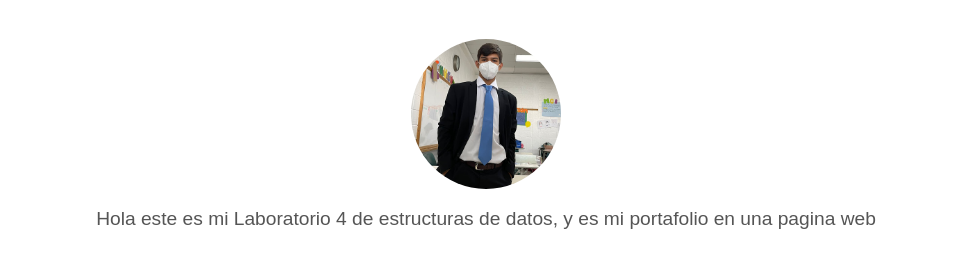
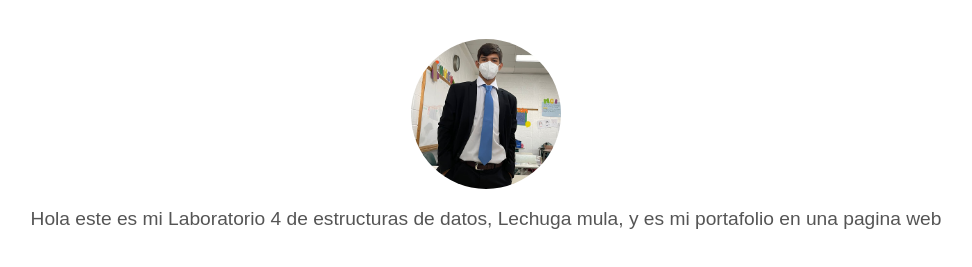
Before and after one commit to PAlechuga2005/pablolechuga.github.io, a plain HTML site: page index.html in a window 1280 px wide. Shown: the part 61-328 px from the top of the page, without its empty margins (154-1126 px from the left). Drawn offline with Linux system fonts and the light colour scheme.

Commit message:
my second commit

```diff
--- a/index.html
+++ b/index.html
@@ -9,6 +9,6 @@
 <body>
     <h1>Portafolio de Pablo Lechuga</h1>
     <img src="./images/unnamed.jpg" class="fotoPerfil">
-    <p>Hola este es mi Laboratorio 4 de estructuras de datos, y es mi portafolio en una pagina web</p>
+    <p>Hola este es mi Laboratorio 4 de estructuras de datos, Lechuga mula,  y es mi portafolio en una pagina web</p>
 </body>
 </html>
```
